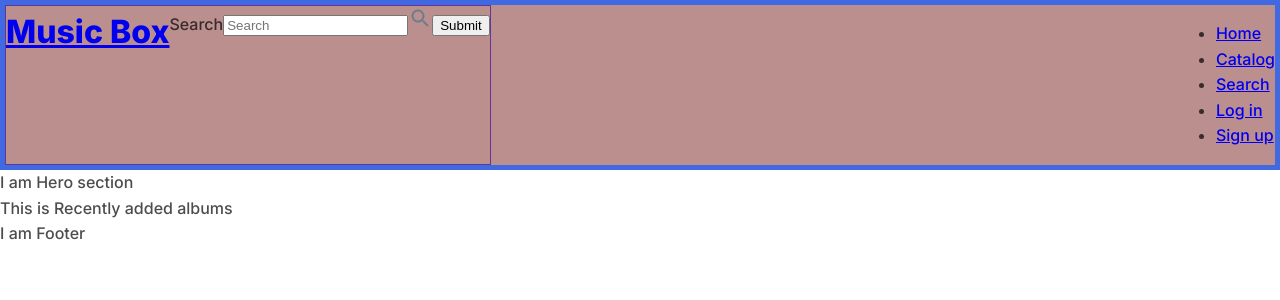
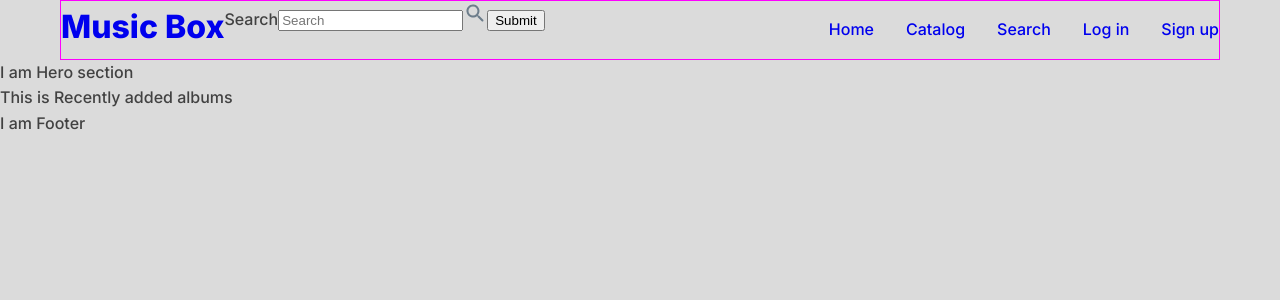
Before and after one commit to eprikhodko/music-box, a React (Create React App) app: page / in a window 1280 px wide. Shown: the top 300 px of the page. Built offline with nearby package versions, Linux system fonts and the light colour scheme.

Commit message:
Create separate files for components that are nested in Header component

```diff
--- a/package.json
+++ b/package.json
@@ -6,6 +6,7 @@
     "@testing-library/jest-dom": "^5.11.4",
     "@testing-library/react": "^11.1.0",
     "@testing-library/user-event": "^12.1.10",
+    "prop-types": "^15.7.2",
     "react": "^17.0.2",
     "react-dom": "^17.0.2",
     "react-router-dom": "^5.3.0",
--- a/src/components/Header.js
+++ b/src/components/Header.js
@@ -1,101 +1,38 @@
-import { useState } from "react"
-
 import styled from "styled-components"
 
 import { Link } from "react-router-dom"
 import * as ROUTES from "../constants/routes"
 
-import { ReactComponent as IconSearch } from "../icons/search_24px.svg"
-
-// styles
-const StyledHeader = styled.header`
-  /* display: flex;
-  justify-content: space-between; */
-  background-color: rosybrown;
-`
+import ContainerMain from "./containers/ContainerMain"
+import Container from "./containers/Container"
+import ContainerFlex from "./containers/ContainerFlex"
+import Search from "./Search"
+import Nav from "./Nav"
 
 const Logo = styled.h1`
   margin: 0;
 `
 
-const ContainerFlex = styled.div`
-  display: flex;
-  border: 1px solid rebeccapurple;
-`
-
-const Container = styled.div`
-  display: flex;
-  justify-content: space-between;
-  border: 5px solid royalblue;
+const LogoLink = styled(Link)`
+  text-decoration: none;
 `
 
 function Header() {
-  const [searchQuery, setSearchQuery] = useState("")
+  return (
+    <header>
+      <ContainerMain>
+        <Container>
+          <ContainerFlex>
+            <LogoLink to={ROUTES.HOME}>
+              <Logo>Music Box</Logo>
+            </LogoLink>
+            <Search />
+          </ContainerFlex>
 
-  const handleChange = (event) => {
-    setSearchQuery(event.target.value)
-  }
-
-  const handleSearchSubmit = (event) => {
-    event.preventDefault()
-    console.log("search submitted")
-  }
-
-  console.log(searchQuery)
-
-  return (
-    <StyledHeader>
-      <Container>
-        <ContainerFlex>
-          <Link to={ROUTES.HOME}>
-            <Logo>Music Box</Logo>
-          </Link>
-
-          <form onSubmit={handleSearchSubmit}>
-            <label htmlFor="search input">
-              Search
-              <input
-                type="text"
-                placeholder="Search"
-                value={searchQuery}
-                onChange={handleChange}
-              />
-              <IconSearch />
-            </label>
-            <input type="submit" value="Submit" />
-          </form>
-        </ContainerFlex>
-        <nav>
-          <ul>
-            <li>
-              <Link to={ROUTES.HOME} aria-label="Home">
-                Home
-              </Link>
-            </li>
-            <li>
-              <Link to={ROUTES.CATALOG} aria-label="Catalog">
-                Catalog
-              </Link>
-            </li>
-            <li>
-              <Link to={ROUTES.SEARCH} aria-label="Search">
-                Search
-              </Link>
-            </li>
-            <li>
-              <Link to={ROUTES.LOGIN} aria-label="Login">
-                Log in
-              </Link>
-            </li>
-            <li>
-              <Link to={ROUTES.SIGNUP} aria-label="Signup">
-                Sign up
-              </Link>
-            </li>
-          </ul>
-        </nav>
-      </Container>
-    </StyledHeader>
+          <Nav />
+        </Container>
+      </ContainerMain>
+    </header>
   )
 }
 
--- /dev/null
+++ b/src/components/Nav.js
@@ -0,0 +1,46 @@
+import styled from "styled-components"
+import { Link } from "react-router-dom"
+import * as ROUTES from "../constants/routes"
+
+const Ul = styled.ul`
+  display: flex;
+  list-style: none;
+`
+
+const Li = styled.li`
+  margin-left: 2em;
+`
+
+const NavLink = styled(Link)`
+  text-decoration: none;
+`
+
+function Nav() {
+  return (
+    <nav>
+      <Ul>
+        <Li>
+          <NavLink to={ROUTES.HOME}>Home</NavLink>
+        </Li>
+
+        <Li>
+          <NavLink to={ROUTES.CATALOG}>Catalog</NavLink>
+        </Li>
+
+        <Li>
+          <NavLink to={ROUTES.SEARCH}>Search</NavLink>
+        </Li>
+
+        <Li>
+          <NavLink to={ROUTES.LOGIN}>Log in</NavLink>
+        </Li>
+
+        <Li>
+          <NavLink to={ROUTES.SIGNUP}>Sign up</NavLink>
+        </Li>
+      </Ul>
+    </nav>
+  )
+}
+
+export default Nav
--- /dev/null
+++ b/src/components/Search.js
@@ -0,0 +1,36 @@
+import { useState } from "react"
+
+import { ReactComponent as IconSearch } from "../icons/search_24px.svg"
+
+function Search() {
+  const [searchQuery, setSearchQuery] = useState("")
+
+  const handleChange = (event) => {
+    setSearchQuery(event.target.value)
+  }
+
+  const handleSearchSubmit = (event) => {
+    event.preventDefault()
+    console.log("search submitted")
+  }
+
+  console.log(searchQuery)
+
+  return (
+    <form onSubmit={handleSearchSubmit}>
+      <label htmlFor="search input">
+        Search
+        <input
+          type="text"
+          placeholder="Search"
+          value={searchQuery}
+          onChange={handleChange}
+        />
+        <IconSearch />
+      </label>
+      <input type="submit" value="Submit" />
+    </form>
+  )
+}
+
+export default Search
--- /dev/null
+++ b/src/components/containers/Container.js
@@ -0,0 +1,21 @@
+import PropTypes from "prop-types"
+import styled from "styled-components"
+
+const StyledContainer = styled.div`
+  max-width: 1160px;
+  display: flex;
+  justify-content: space-between;
+  border: 1px solid magenta;
+
+  margin: 0 auto;
+`
+
+function Container({ children }) {
+  return <StyledContainer>{children}</StyledContainer>
+}
+
+Container.propTypes = {
+  children: PropTypes.node.isRequired,
+}
+
+export default Container
--- /dev/null
+++ b/src/components/containers/ContainerFlex.js
@@ -0,0 +1,16 @@
+import PropTypes from "prop-types"
+import styled from "styled-components"
+
+const StyledContainerFlex = styled.div`
+  display: flex;
+`
+
+function ContainerFlex({ children }) {
+  return <StyledContainerFlex>{children}</StyledContainerFlex>
+}
+
+ContainerFlex.propTypes = {
+  children: PropTypes.node.isRequired,
+}
+
+export default ContainerFlex
--- /dev/null
+++ b/src/components/containers/ContainerMain.js
@@ -0,0 +1,20 @@
+import PropTypes from "prop-types"
+import styled from "styled-components"
+
+const StyledContainerMain = styled.div`
+  /* width: 90%; */
+  max-width: 1440px;
+  /* border: 5px solid royalblue; */
+
+  margin: 0 auto;
+`
+
+function ContainerMain({ children }) {
+  return <StyledContainerMain>{children}</StyledContainerMain>
+}
+
+ContainerMain.propTypes = {
+  children: PropTypes.node.isRequired,
+}
+
+export default ContainerMain
--- a/src/globalStyles.js
+++ b/src/globalStyles.js
@@ -10,6 +10,8 @@ const GlobalStyle = createGlobalStyle`
     color: rgba(0, 0, 0, 0.7);
     font-weight: 500;
     line-height: 1.6;
+
+    background-color: #dbdbdb;
   }
 
   h1, h2, strong {
```
Also changed, not shown: 1 other file (tests, documents, lock files or other folders).
